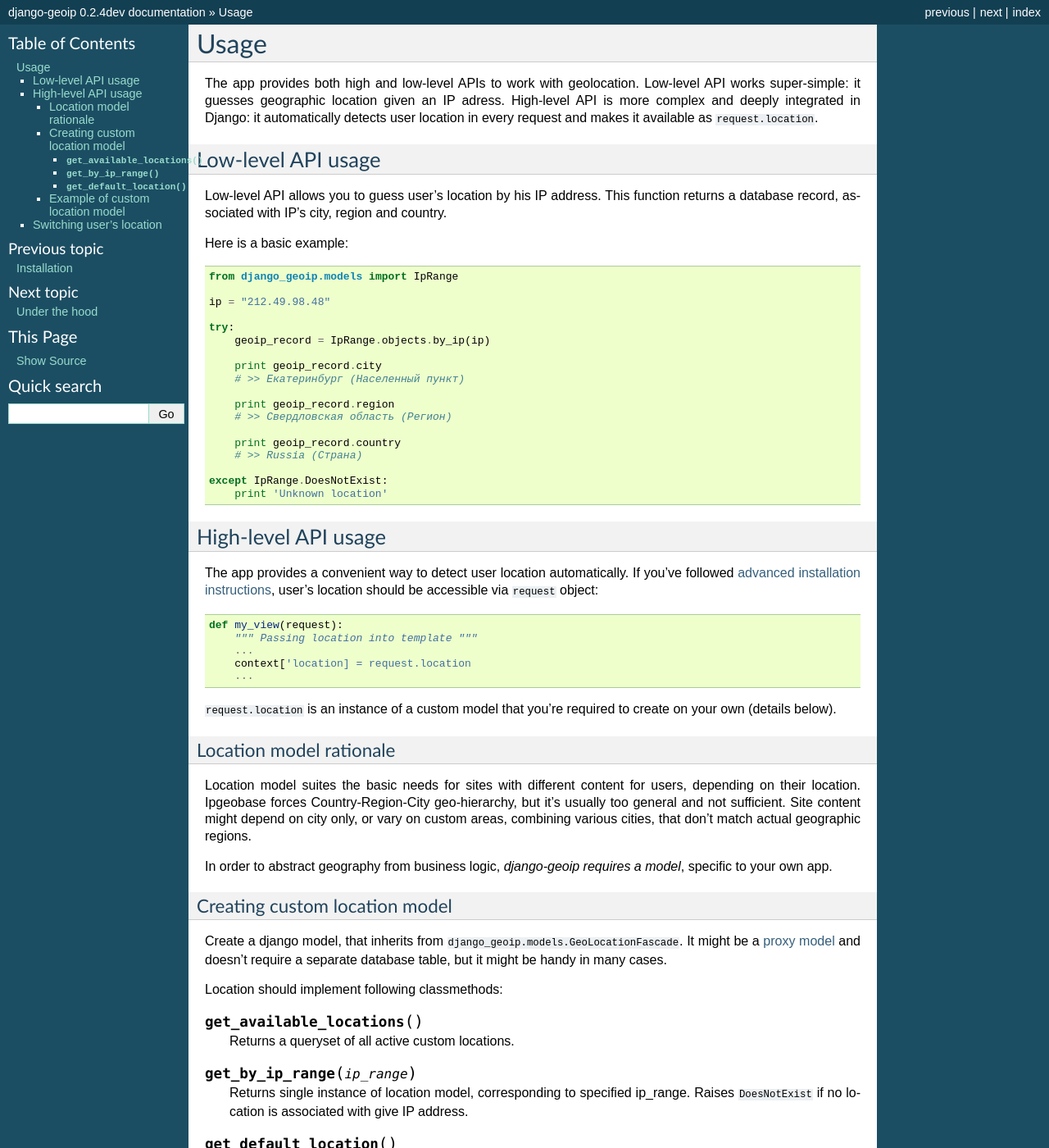
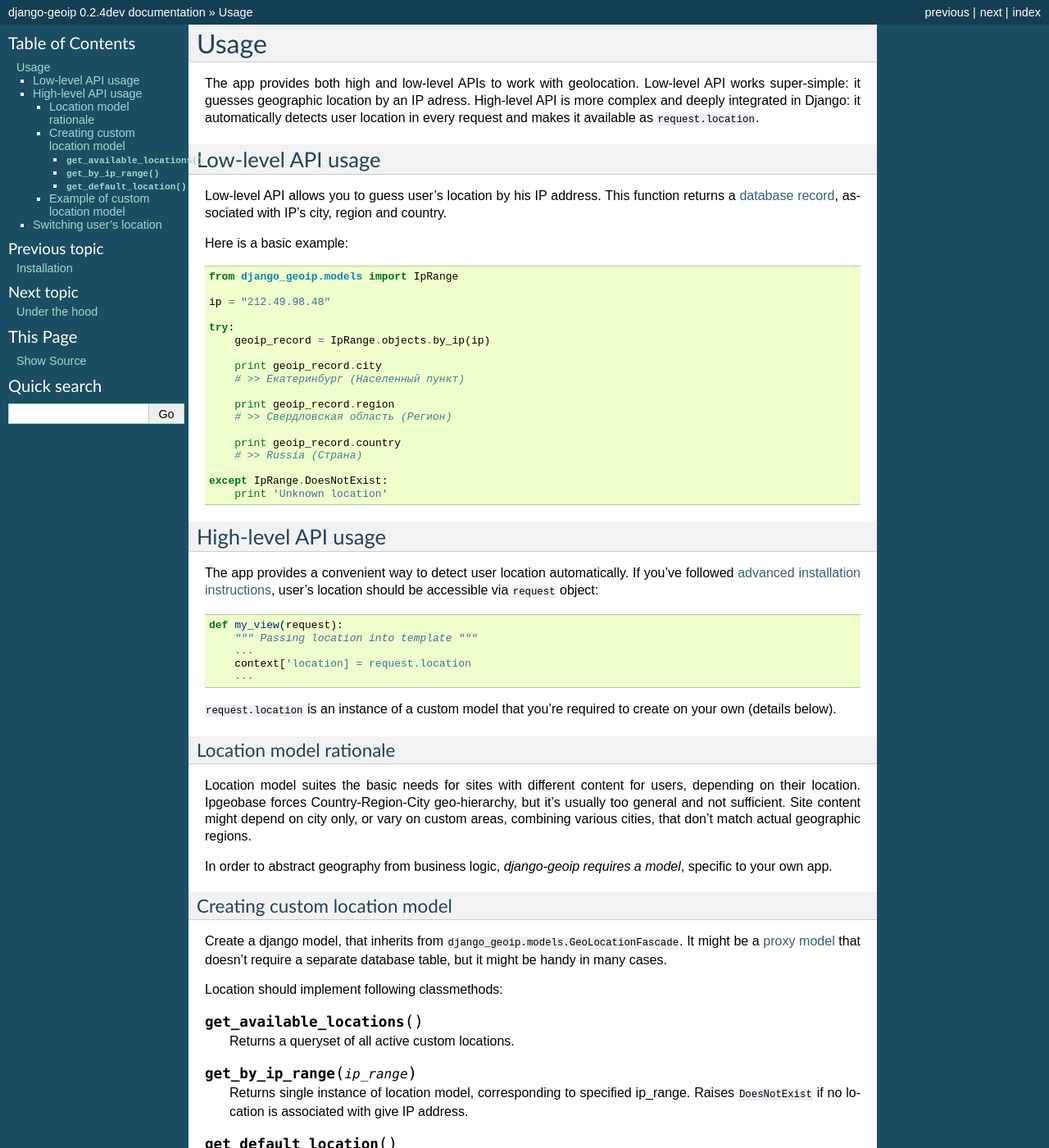
Before and after one commit to futurecolors/django-geoip, a Sphinx documentation site: the page built from docs/usage.rst, in a window 1280 px wide and 1400 px high. Shown: the whole window at 82% size. Built offline with Sphinx 7.4.7, drawn with Linux system fonts in a browser that asks for light colours.

Commit message:
Final docs cleanup Fixes #16

```diff
--- a/docs/changelog.rst
+++ b/docs/changelog.rst
@@ -1,14 +1,14 @@
 Changelog
 =========
 
-0.2.4dev (2012-04-15)
----------------------
+0.2.4 (2012-04-15)
+------------------
 
 * Proper datamigration for countrynames
 * ``GeoLocationFascade`` defines abstract classmethods
 * ``bulk_create`` support for Django 1.4
 * Default view url renamed from ``change`` to ``setlocation``
-* Improved docs
+* Improved docs a lot more
 * Short tutorial for django-hosts integration
 
 
--- a/docs/howitworks.rst
+++ b/docs/howitworks.rst
@@ -16,6 +16,8 @@
 
 .. automodule:: django_geoip.models
    :members: Country, Region, City
+
+.. _iprange:
 
 IP ranges
 ~~~~~~~~~
--- a/docs/index.rst
+++ b/docs/index.rst
@@ -3,7 +3,7 @@
 
 App to figure out where your visitors are from by their IP address.
 
-Detects country, region and city, querying the database with geodata.
+Detects country, region and city, querying the database with geodata. |br|
 Optional :ref:`high-level API <highlevel>` provides user location in request object.
 
 .. note::
--- a/docs/settings.rst
+++ b/docs/settings.rst
@@ -1,3 +1,5 @@
+.. _settings:
+
 Settings
 ========
 
--- a/docs/usage.rst
+++ b/docs/usage.rst
@@ -2,7 +2,7 @@
 =====
 
 The app provides both high and low-level APIs to work with geolocation.
-Low-level API works super-simple: it guesses geographic location given an IP adress.
+Low-level API works super-simple: it guesses geographic location by an IP adress.
 High-level API is more complex and deeply integrated in Django: it automatically
 detects user location in every request and makes it available as ``request.location``.
 
@@ -12,7 +12,7 @@
 -------------------
 
 Low-level API allows you to guess user's location by his IP address.
-This function returns a database record, associated with IP's city, region and country.
+This function returns a :ref:`database record <iprange>`, associated with IP's city, region and country.
 
 Here is a basic example::
 
@@ -73,7 +73,7 @@
 ~~~~~~~~~~~~~~~~~~~~~~~~~~~~~~
 
 Create a django model, that inherits from ``django_geoip.models.GeoLocationFascade``.
-It might be a `proxy model`_ and doesn't require a separate database table, but it
+It might be a `proxy model`_ that doesn't require a separate database table, but it
 might be handy in many cases.
 
 Location should implement following classmethods:
```
Also changed, not shown: docs/installation.rst (+4 -4 lines).
